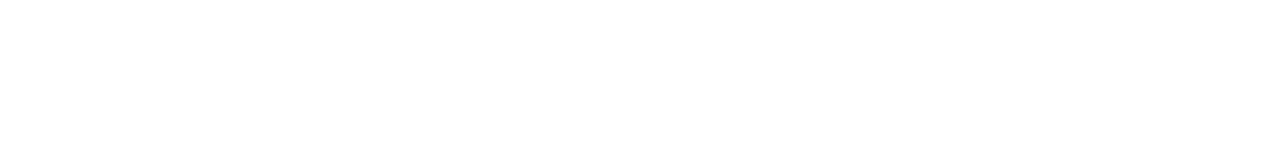
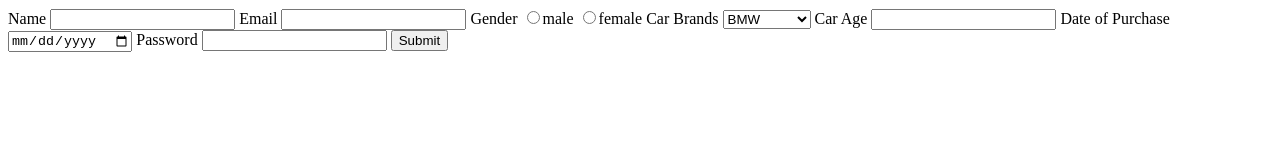
Before and after one commit to acciojob/car-insurance-form-Sai711821, a website: page main.html in a window 1280 px wide. Drawn offline with Linux system fonts and the light colour scheme.

Commit message:
created a submission

```diff
--- a/main.html
+++ b/main.html
@@ -10,6 +10,29 @@
 	<!-- the entire body must be written by student -->
     <script type="text/javascript" src="./script.js">
 </script>
+<form method="post">
+	<label for="name">Name</label>
+	<input type="text" id="name" required>
+	<label for="email">Email</label>
+	<input type="email" id="email" required>
+	<label for="gender">Gender</label>
+	<input type="radio" id="gender" name="gender" value="male" required>male
+	<input type="radio" id="gender" name="gender" value="female" required>female
+	<label for="cars">Car Brands</label>
+	<select>
+		<option>BMW</option>
+		<option>Audi</option>
+		<option>Merecedez</option>
+	</select>
+	<label for="carage">Car Age</label>
+	<input type="number" id="carage" required>
+	<label for="dop">Date of Purchase</label>
+	<input type="date" id="dop" required>
+	<label for="password">Password</label>
+	<input type="password" id="password" required>
+	<button type="submit">Submit</button>
+
+
 
 </body>
 
```
